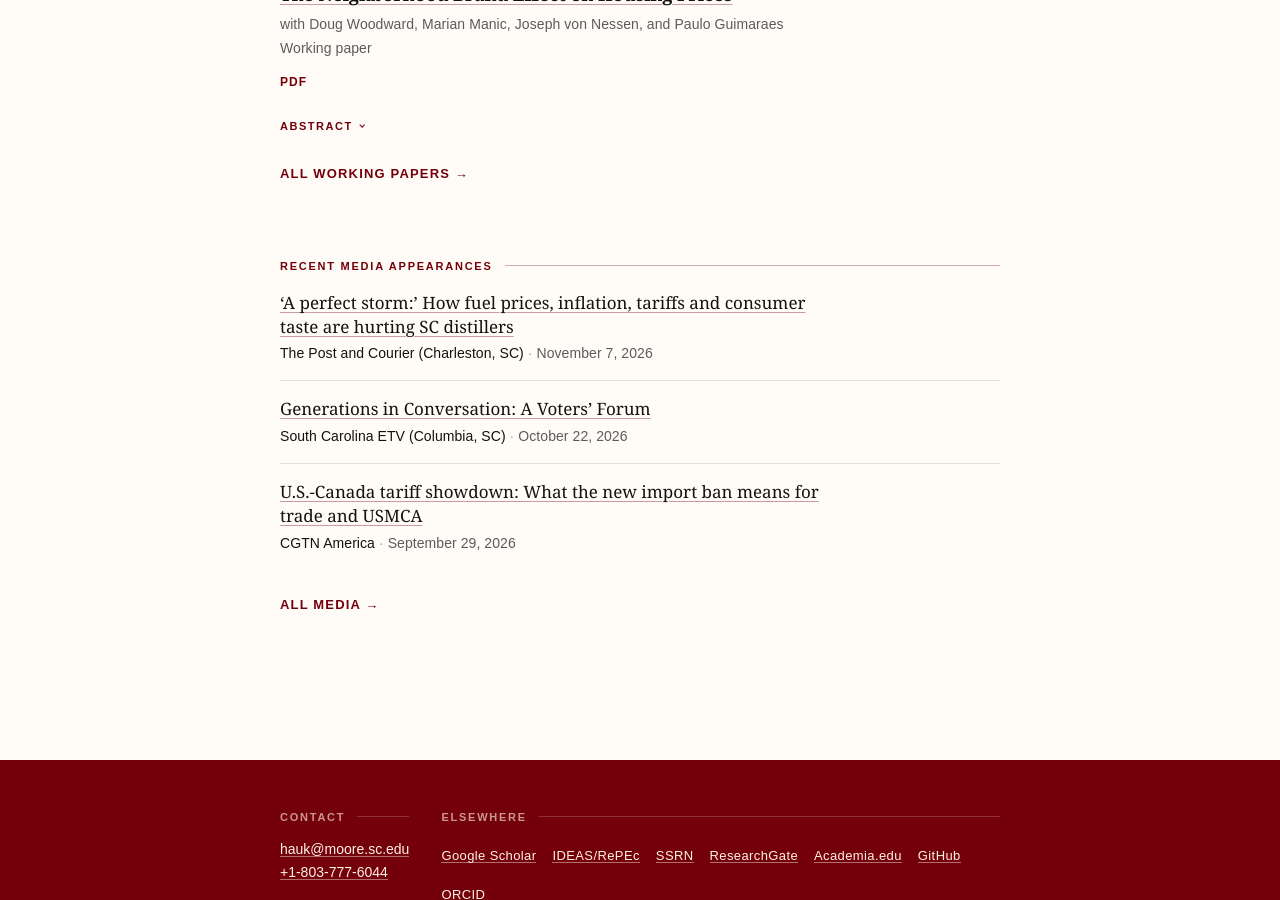
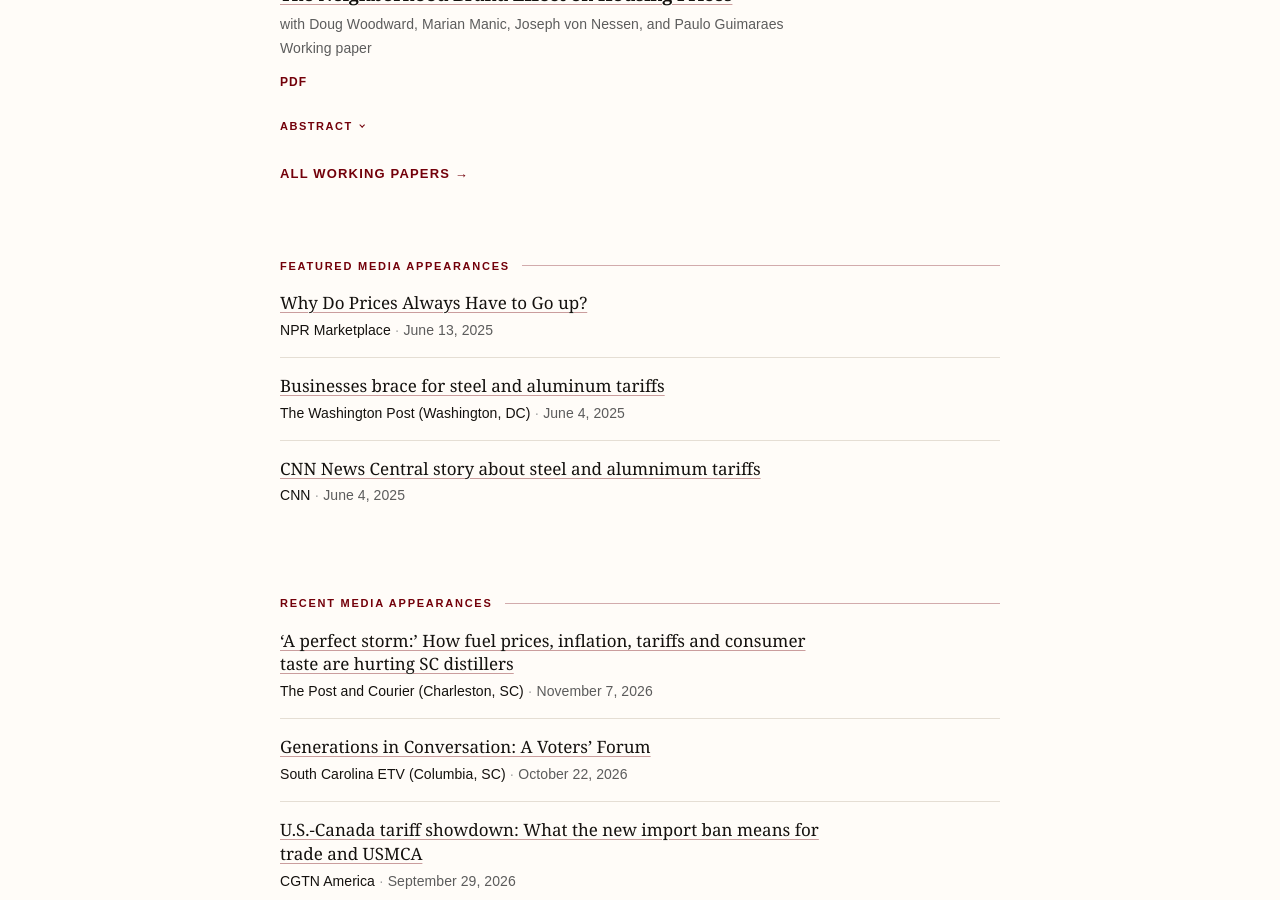
Before and after one commit to BillHauk/BillHauk.github.io, a Jekyll site: the page built from index.md, in a window 1280 px wide and 900 px high, scrolled down 1924 px. Built offline with Jekyll 4.4.1, drawn with Linux system fonts in a browser that asks for light colours.

Commit message:
Add featured media section to home layout and update media mentions

```diff
--- a/_data/media.yml
+++ b/_data/media.yml
@@ -2,7 +2,8 @@
 # a new entry anywhere in its list and it will land in the right place.
 #
 # `conversation` — bylined articles. Fields: title, url, date.
-# `mentions`     — interviews and quotes. Fields: title, url, outlet, place, date.
+# `mentions`     — interviews and quotes. Fields: title, url, outlet, place, date,
+#                  and optionally `featured: true` to pin it to the home page.
 #
 # Dates are unquoted YYYY-MM-DD so YAML parses them as real dates.
 
@@ -99,17 +100,20 @@ mentions:
     url: "https://www.marketplace.org/story/2025/06/13/why-do-prices-always-have-to-go-up"
     outlet: "NPR Marketplace"
     date: 2025-06-13
+    featured: true
 
   - title: "CNN News Central story about steel and alumnimum tariffs"
     url: "https://www.linkedin.com/feed/update/urn:li:activity:7336477549981548544/"
     outlet: "CNN"
     date: 2025-06-04
+    featured: true
 
   - title: "Businesses brace for steel and aluminum tariffs"
     url: "https://www.washingtonpost.com/business/2025/06/04/steel-aluminum-tariffs-manufacturing-inflation/"
     outlet: "The Washington Post"
     place: "Washington, DC"
     date: 2025-06-04
+    featured: true
 
   - title: "Trump's hike of steel and aluminum tariffs could raise these prices"
     url: "https://abcnews.com/Business/trumps-hike-steel-aluminum-tariffs-raise-prices/story?id=122410653"
--- a/_layouts/home.html
+++ b/_layouts/home.html
@@ -40,7 +40,21 @@ layout: default
   </section>
   {%- endif %}
 
-  {%- assign recent_media = site.data.media.mentions | sort: "date" | reverse | slice: 0, 3 %}
+  {%- comment -%}
+  Mentions marked `featured: true` in _data/media.yml are pinned in their own
+  section; the recent list skips them so nothing appears twice.
+  {%- endcomment -%}
+  {%- assign featured_media = site.data.media.mentions | where: "featured", true | sort: "date" | reverse %}
+  {%- if featured_media.size > 0 %}
+  <section class="home-section">
+    <p class="eyebrow">Featured media appearances</p>
+    <ul class="media-list">
+      {% for m in featured_media %}{% include media-item.html item=m %}{% endfor %}
+    </ul>
+  </section>
+  {%- endif %}
+
+  {%- assign recent_media = site.data.media.mentions | where_exp: "m", "m.featured != true" | sort: "date" | reverse | slice: 0, 3 %}
   {%- if recent_media.size > 0 %}
   <section class="home-section">
     <p class="eyebrow">Recent media appearances</p>
```
